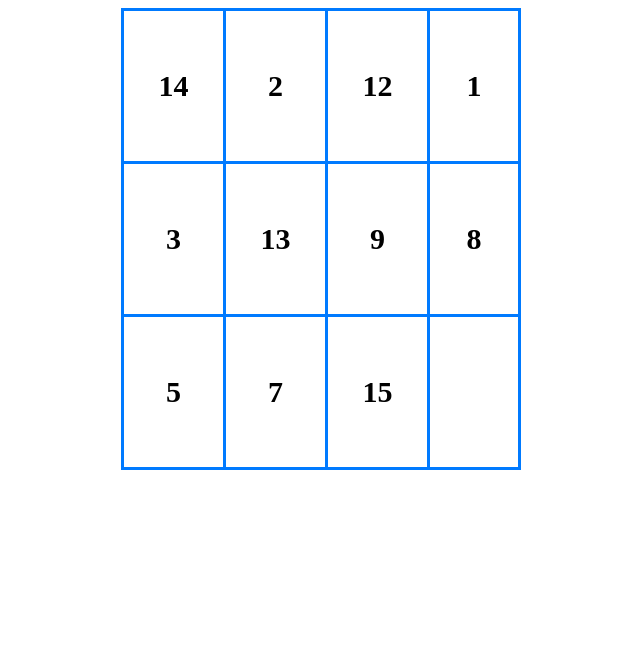
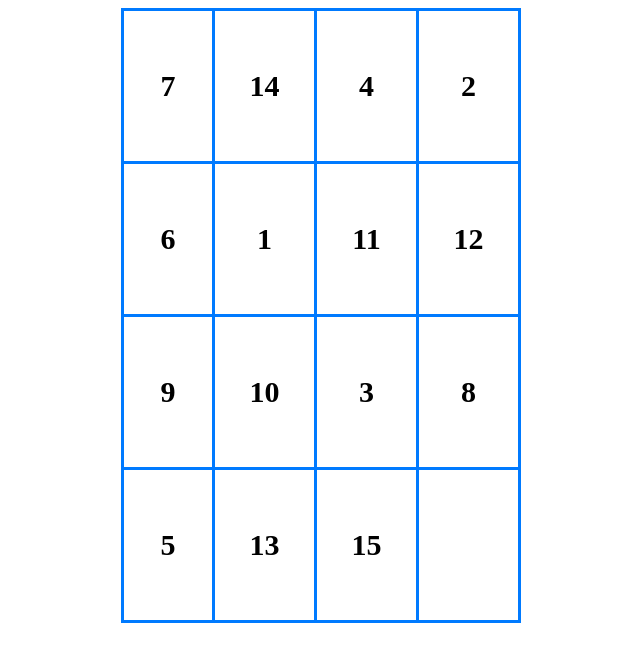
Before and after one commit to Zhar-anna/fifteens, a React (Create React App) app: page / in a window 1280 px wide. Shown: the top 662 px of the page, without its empty margins (319-959 px from the left). Built offline with nearby package versions, Linux system fonts and the light colour scheme.

Commit message:
logic for pageDown action

```diff
--- a/package.json
+++ b/package.json
@@ -7,6 +7,7 @@
     "@testing-library/react": "^13.4.0",
     "@testing-library/user-event": "^13.5.0",
     "bootstrap": "^5.3.0",
+    "lodash": "^4.17.21",
     "react": "^18.2.0",
     "react-bootstrap": "^2.7.4",
     "react-dom": "^18.2.0",
--- a/src/App.jsx
+++ b/src/App.jsx
@@ -1,28 +1,62 @@
-import React from 'react';
+import React, { useState }  from 'react';
+import Number from './Number.jsx'
 import { Table } from 'react-bootstrap';
 import './App.css';
 
-function App() {
+function App(values) {
+  let grid = [];
+  const firstLine = values.children.slice(0, 4);
+  grid.push(firstLine);
+  const secondLine = values.children.slice(4, 8);
+  grid.push(secondLine);
+  const thirdLine = values.children.slice(8, 12);
+  grid.push(thirdLine);
+  const fourthLine = values.children.slice(-3);
+  grid.push(fourthLine);
+  grid[3].push('');
+  // console.log(grid)
+  const [newgrid, makeAction] = useState(grid);
+  // console.log(document.getElementsByClassName('striped'));
+  const handleKeyDown = (event) => {
+    let linWithEmpty;
+    for(let i = 0; i < newgrid.length; i++) {
+      if(newgrid[i].includes('')) {
+        linWithEmpty = i;
+      }
+    };
+    const columnWithEmpty = newgrid[linWithEmpty].indexOf('');
+
+
+    if (event.key === 'ArrowDown') {
+      // const copymatrix = newgrid;
+      newgrid[linWithEmpty - 1][columnWithEmpty] = '';
+      console.log(newgrid);
+      makeAction(newgrid)
+    }
+    else if(event.key === 'ArrowUp') {
+
+    }
+    else if(event.key === 'ArrowLeft') {
+
+    }
+    else if(event.key === 'ArrowRight') {
+
+    }
+  };
   return (
-    <Table striped bordered hover>
+    <Table onKeyDown={handleKeyDown} striped bordered hover tabIndex={0}>
       <tbody>
         <tr>
-          <td className="p-3">14</td>
-          <td className="p-3">2</td>
-          <td className="p-3">12</td>
-          <td className="p-3">1</td>
+          { newgrid[0].map((el) =>  <td id={el} key={el} className="p-3">{el}</td>)}
         </tr>
         <tr>
-          <td className="p-3">3</td>
-          <td className="p-3">13</td>
-          <td className="p-3">9</td>
-          <td className="p-3">8</td>
+        { newgrid[1].map((el) => <td id={el} key={el} className="p-3">{el}</td>)}
         </tr>
         <tr>
-          <td className="p-3">5</td>
-          <td className="p-3">7</td>
-          <td className="p-3">15</td>
-          <td className="p-3" />
+        { newgrid[2].map((el) => <td id={el} key={el} className="p-3">{el}</td>)}
+        </tr>
+        <tr>
+        { newgrid[3].map((el) => <td id={el} key={el} className="p-3">{el}</td>)}
         </tr>
       </tbody>
     </Table>
--- a/src/Number.jsx
+++ b/src/Number.jsx
@@ -0,0 +1,7 @@
+import React from 'react';
+
+const number = (num) => (
+  <td id={num} key={num} className="p-3">{num}</td>
+);
+
+export default number;
--- a/src/init.jsx
+++ b/src/init.jsx
@@ -1,6 +1,11 @@
 import React from 'react';
+import _ from 'lodash';
 import App from './App.jsx';
 
-export default async () => (
-  <App />
-);
+export default async () => {
+  const values = [1, 2, 3, 4, 5, 6, 7, 8, 9, 10, 11, 12, 13, 14, 15];
+  const shuffle = _.shuffle(values);
+  return (
+    <App>{shuffle}</App>
+  );
+};
```
Also changed, not shown: 1 other file (tests, documents, lock files or other folders).
